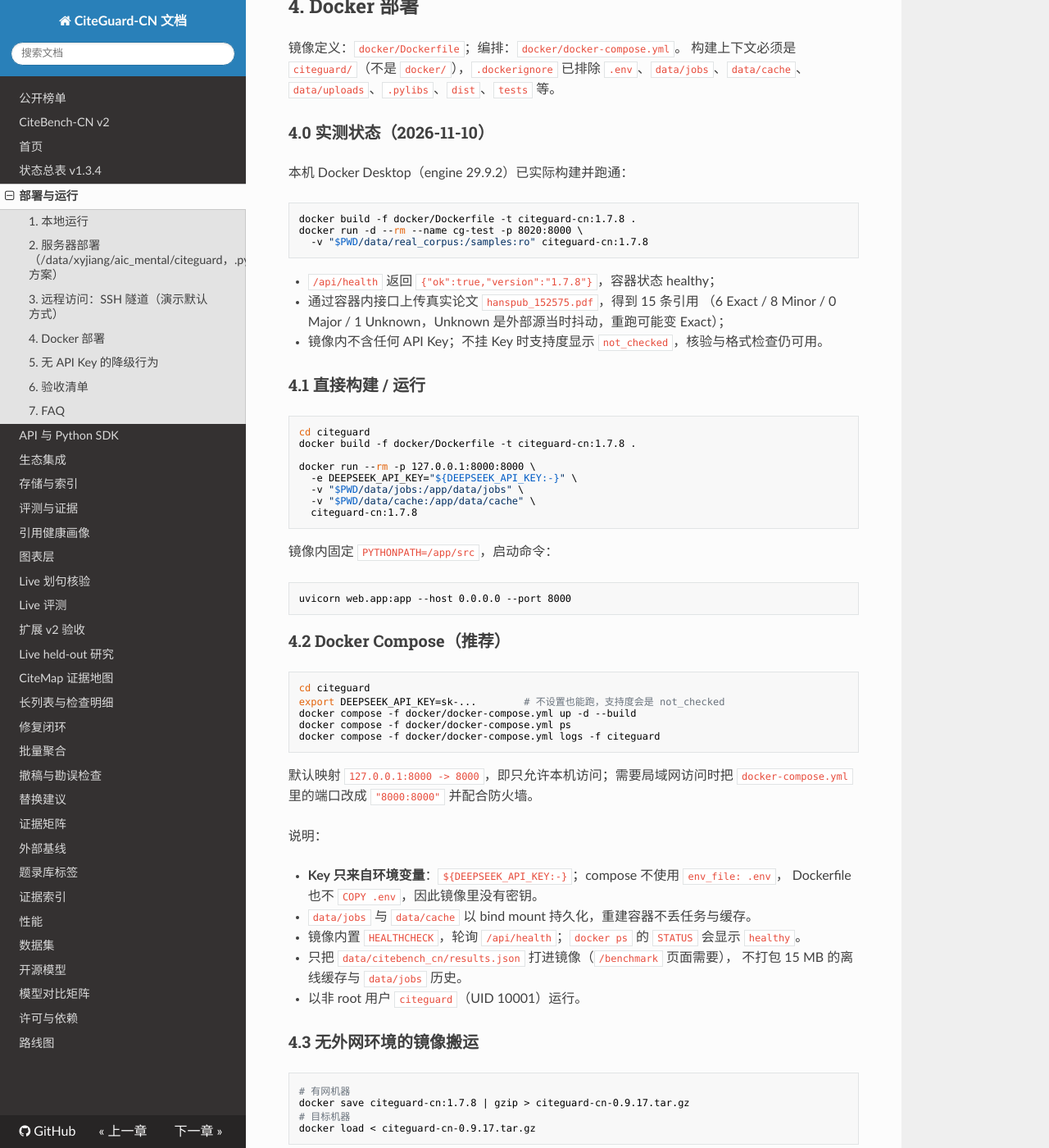
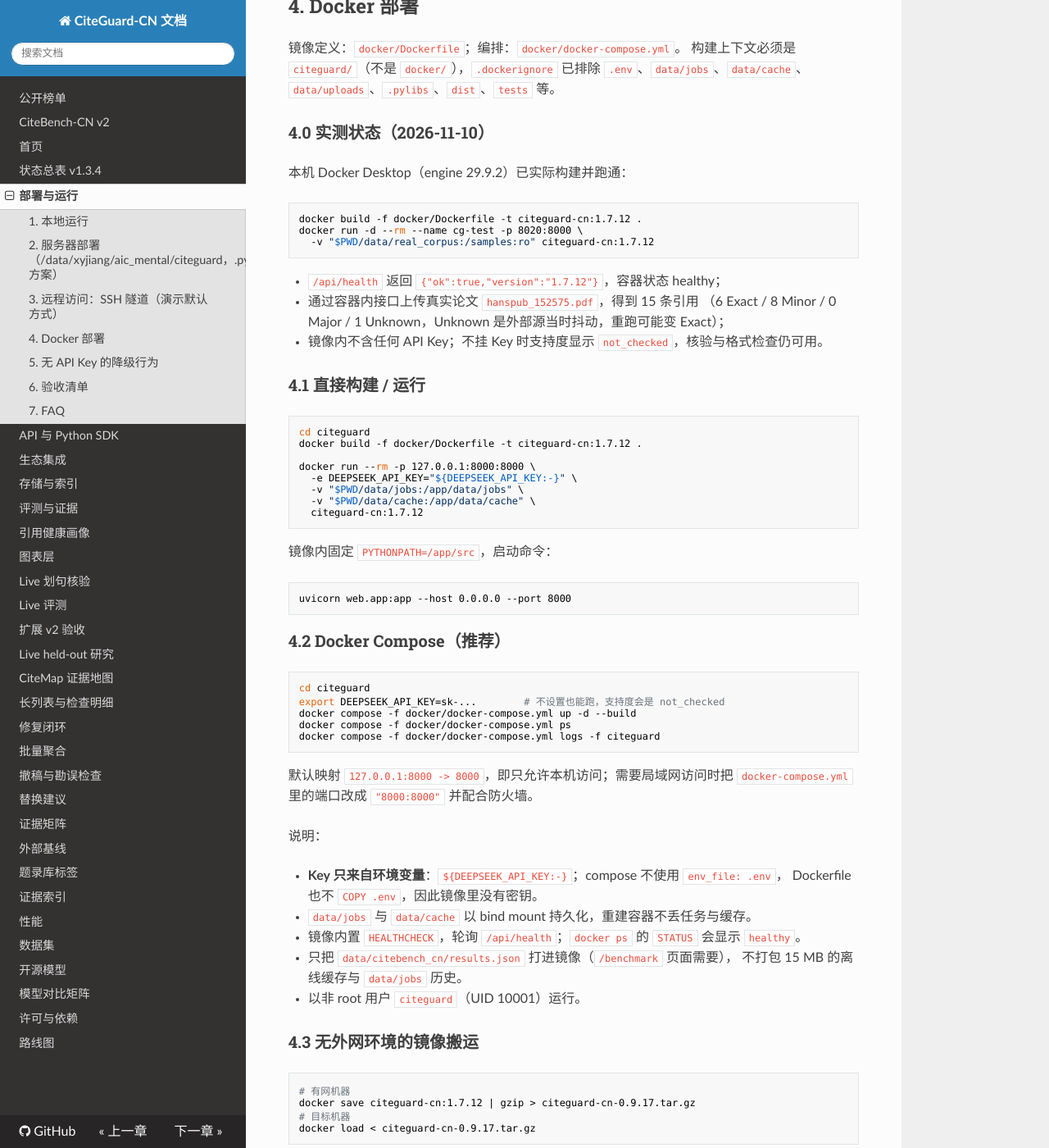
Before and after one commit to kkk431/citeguard-cn, an MkDocs documentation site: the page built from docs/deployment.md, in a window 1280 px wide and 1400 px high, scrolled down 5949 px. Shown: the whole window at 82% size. Built offline with MkDocs 1.6.1, drawn with Linux system fonts in a browser that asks for light colours; nearby versions of some CDN libraries.

Commit message:
Record the 1.7.12 Docker image health check

````diff
--- a/docs/deployment.md
+++ b/docs/deployment.md
@@ -299,12 +299,12 @@ ssh -L 18000:127.0.0.1:8000 jxy-2
 本机 Docker Desktop（engine 29.9.2）已实际构建并跑通：
 
 ```bash
-docker build -f docker/Dockerfile -t citeguard-cn:1.7.8 .
+docker build -f docker/Dockerfile -t citeguard-cn:1.7.12 .
 docker run -d --rm --name cg-test -p 8020:8000 \
-  -v "$PWD/data/real_corpus:/samples:ro" citeguard-cn:1.7.8
+  -v "$PWD/data/real_corpus:/samples:ro" citeguard-cn:1.7.12
 ```
 
-- `/api/health` 返回 `{"ok":true,"version":"1.7.8"}`，容器状态 healthy；
+- `/api/health` 返回 `{"ok":true,"version":"1.7.12"}`，容器状态 healthy；
 - 通过容器内接口上传真实论文 `hanspub_152575.pdf`，得到 15 条引用
   （6 Exact / 8 Minor / 0 Major / 1 Unknown，Unknown 是外部源当时抖动，重跑可能变 Exact）；
 - 镜像内不含任何 API Key；不挂 Key 时支持度显示 `not_checked`，核验与格式检查仍可用。
@@ -313,13 +313,13 @@ docker run -d --rm --name cg-test -p 8020:8000 \
 
 ```bash
 cd citeguard
-docker build -f docker/Dockerfile -t citeguard-cn:1.7.8 .
+docker build -f docker/Dockerfile -t citeguard-cn:1.7.12 .
 
 docker run --rm -p 127.0.0.1:8000:8000 \
   -e DEEPSEEK_API_KEY="${DEEPSEEK_API_KEY:-}" \
   -v "$PWD/data/jobs:/app/data/jobs" \
   -v "$PWD/data/cache:/app/data/cache" \
-  citeguard-cn:1.7.8
+  citeguard-cn:1.7.12
 ```
 
 镜像内固定 `PYTHONPATH=/app/src`，启动命令：
@@ -355,7 +355,7 @@ docker compose -f docker/docker-compose.yml logs -f citeguard
 
 ```bash
 # 有网机器
-docker save citeguard-cn:1.7.8 | gzip > citeguard-cn-0.9.17.tar.gz
+docker save citeguard-cn:1.7.12 | gzip > citeguard-cn-0.9.17.tar.gz
 # 目标机器
 docker load < citeguard-cn-0.9.17.tar.gz
 ```
--- /dev/null
+++ b/docs/evidence/logs/docker-1.7.12-health.txt
@@ -0,0 +1 @@
+health={"ok":true,"version":"1.7.12","offline":true,"supported":[".doc",".docx",".md",".pdf",".txt"]}
````
Also changed, not shown: CHANGELOG.md (+2 -1 lines), docs/evidence_index.md (+1 -0 lines), 1 other file.
